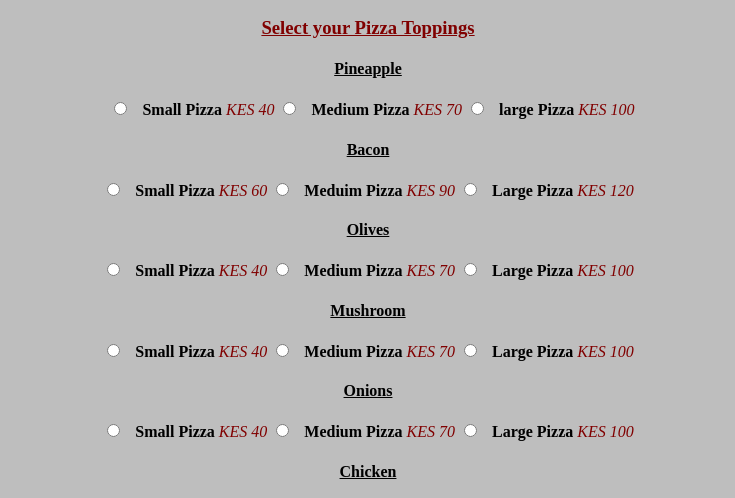
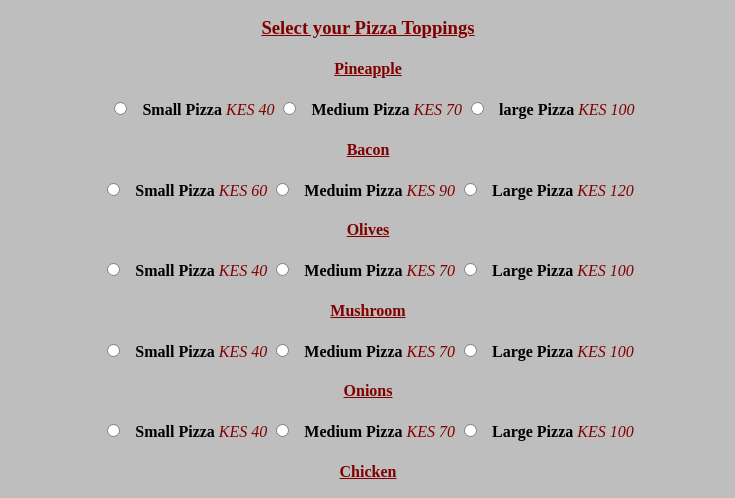
Before and after one commit to Chang224/IP-4, a plain HTML site: page index.html in a window 1280 px wide. Shown: the part 302-800 px from the top of the page, 272-1007 px from the left. Drawn offline with Linux system fonts and the light colour scheme.

Commit message:
making changes to the h4 color

```diff
--- a/css/style.css
+++ b/css/style.css
@@ -35,3 +35,6 @@ body {
 i {
     color: maroon;
 }
+h4 {
+    color: maroon;
+}
```
